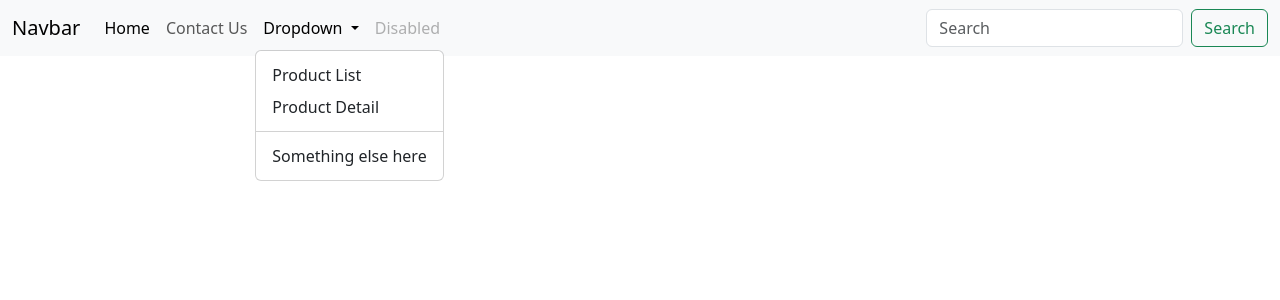
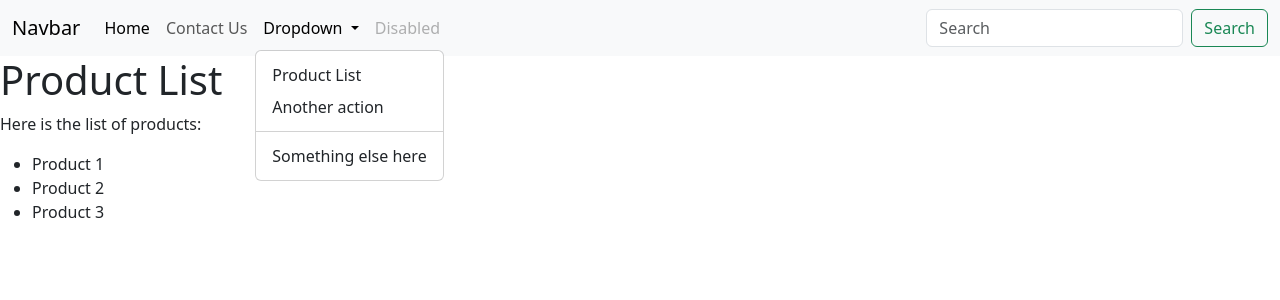
Before and after one commit to ZeroaNinea/Vue.js-Complete-Course-2, a Vue app: page /product-list in a window 1280 px wide. Both pictures are taken after a click on the button "Dropdown". Shown: the top 300 px of the page. Built offline with nearby package versions, Linux system fonts and the light colour scheme.

Commit message:
passing productId

```diff
--- a/src/components/Layout/AppHeader.vue
+++ b/src/components/Layout/AppHeader.vue
@@ -36,12 +36,9 @@
             <ul class="dropdown-menu">
               <!-- <li><a class="dropdown-item" href="#">Action</a></li> -->
               <li>
-                <router-link class="dropdown-item" to="/productList">Product List</router-link>
+                <router-link class="dropdown-item" to="/product-list">Product List</router-link>
               </li>
-              <!-- <li><a class="dropdown-item" href="#">Another action</a></li> -->
-              <li>
-                <router-link class="dropdown-item" to="/productDetail">Product Detail</router-link>
-              </li>
+              <li><a class="dropdown-item" href="#">Another action</a></li>
               <li><hr class="dropdown-divider" /></li>
               <li><a class="dropdown-item" href="#">Something else here</a></li>
             </ul>
--- a/src/router/index.ts
+++ b/src/router/index.ts
@@ -12,11 +12,11 @@ const router = createRouter({
       component: () => import('../components/Home/ContactUs.vue'),
     },
     {
-      path: '/productList',
+      path: '/product-list',
       component: () => import('../components/Product/ProductList.vue'),
     },
     {
-      path: '/productDetail',
+      path: '/product/:productId',
       component: () => import('../components/Product/ProductDetail.vue'),
     },
   ],
```
